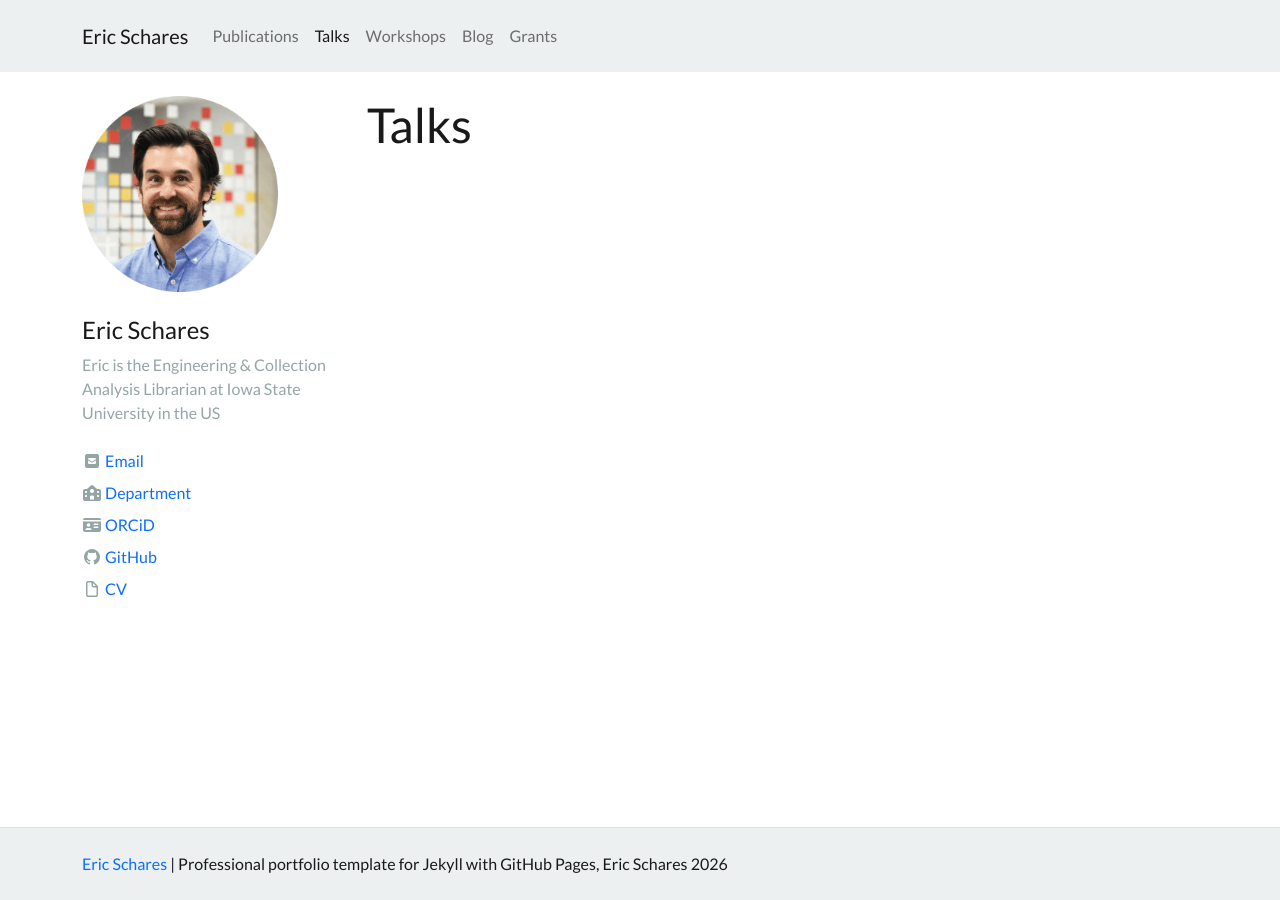
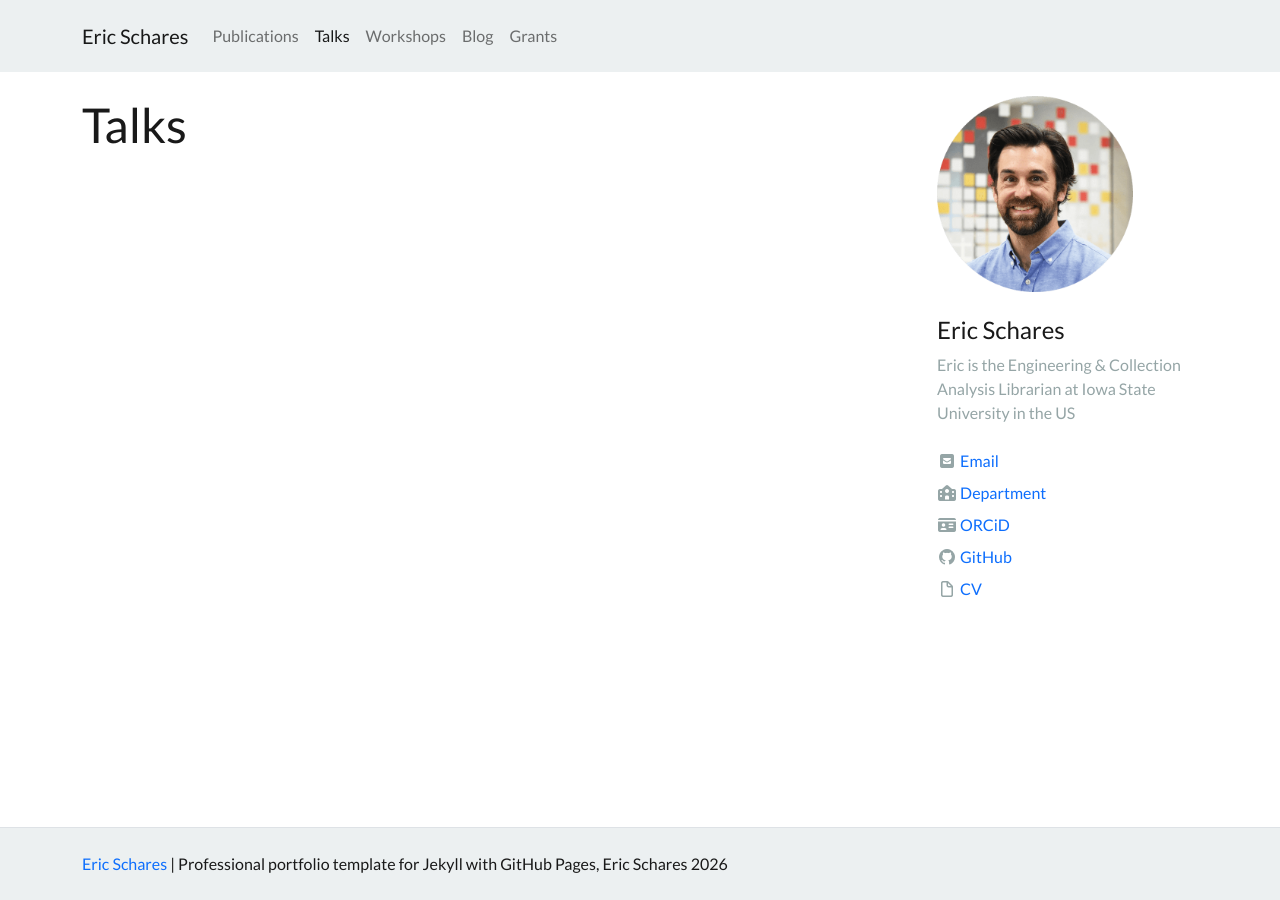
Before and after one commit to ericschares/portfolio-demo, a Jekyll site: the page built from pages/talks.md, in a window 1280 px wide. Built offline with Jekyll 4.4.1, drawn with Linux system fonts in a browser that asks for light colours; nearby versions of some CDN libraries.

Commit message:
layout right, add bluesky

```diff
--- a/_config.yml
+++ b/_config.yml
@@ -21,6 +21,7 @@ email: eschares@iastate.edu
 github_profile: https://github.com/ericschares
 department: https://www.lib.iastate.edu
 orcid: https://orcid.org/0000-0002-6292-8221
+bluesky: https://bsky.app/profile/eschares.bsky.social
 cv: /assets/test_cv.txt
 
 # PAGE METADATA SETTINGS [optional!]
@@ -88,14 +89,14 @@ defaults:
 - scope:
     path: "pages"
   values:
-    layout: profile-page-left
+    layout: profile-page-right
     permalink: /:basename:output_ext
 # index.md
 - scope:
     path: ""
     type: pages
   values:
-    layout: profile-page-left
+    layout: profile-page-right
 
 ##########
 # BLOG SETTINGS
--- a/_layouts/profile-page-right.html
+++ b/_layouts/profile-page-right.html
@@ -16,6 +16,7 @@ layout: default
             {% if site.department %}<p class="text-muted text-small my-2"><span class="fas fa-school"></span> <a href="{{ site.department }}" target="_blank" rel="noopener">Department</a></p>{% endif %}
             {% if site.orcid %}<p class="text-muted text-small my-2"><span class="fas fa-id-card"></span> <a href="{{ site.orcid }}" target="_blank" rel="noopener">ORCiD</a></p>{% endif %}
             {% if site.github_profile %}<p class="text-muted text-small my-2"><span class="fab fa-github"></span> <a href="{{ site.github_profile }}" target="_blank" rel="noopener">GitHub</a></p>{% endif %}
+            {% if site.bluesky_profile %}<p class="text-muted text-small my-2"><span class="fab bluesky"></span> <a href="{{ site.bluesky_profile }}" target="_blank" rel="noopener">Bluesky</a></p>{% endif %}
             {% if site.cv %}<p class="text-muted text-small my-2"><span class="fa-regular fa-file"></span> <a href="{{ site.cv | relative_url }}" target="_blank" rel="noopener">CV</a></p>{% endif %}
             </div>
         </div>
```
